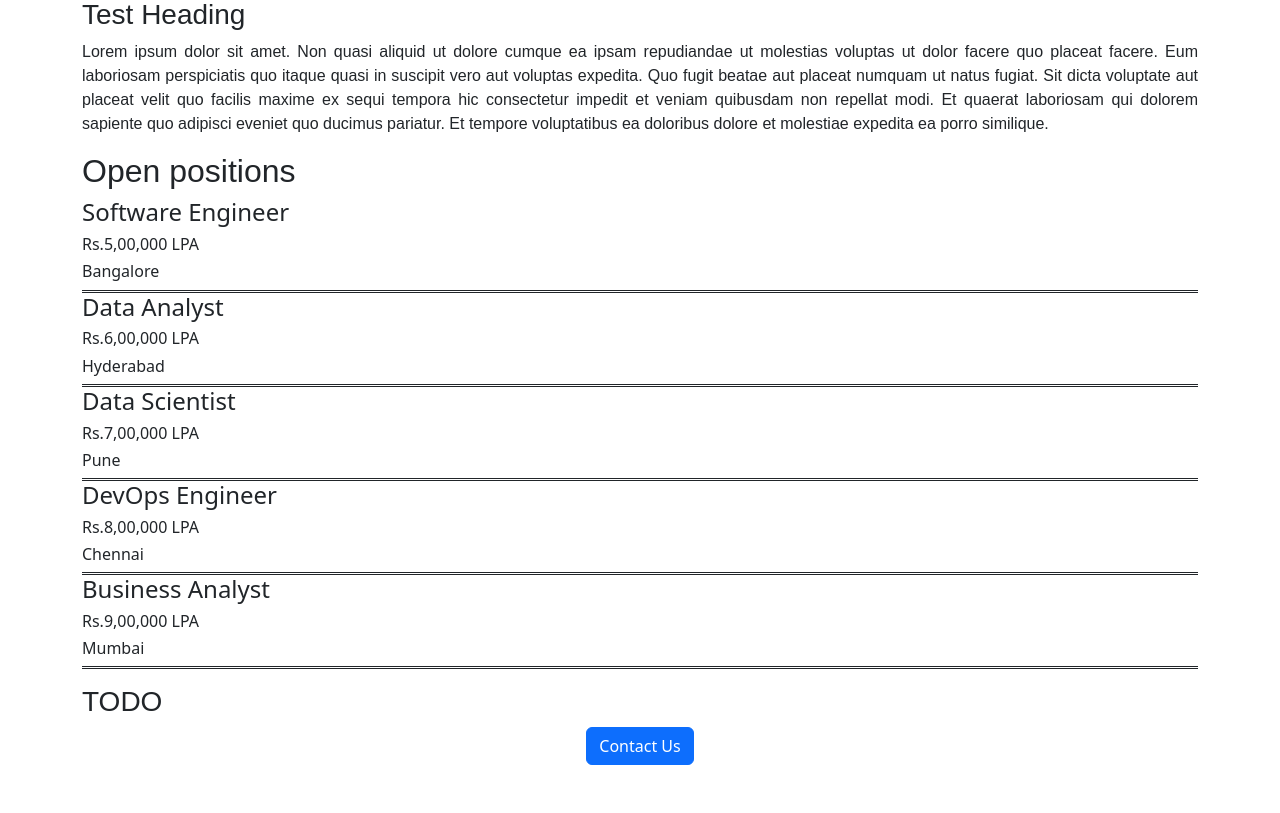
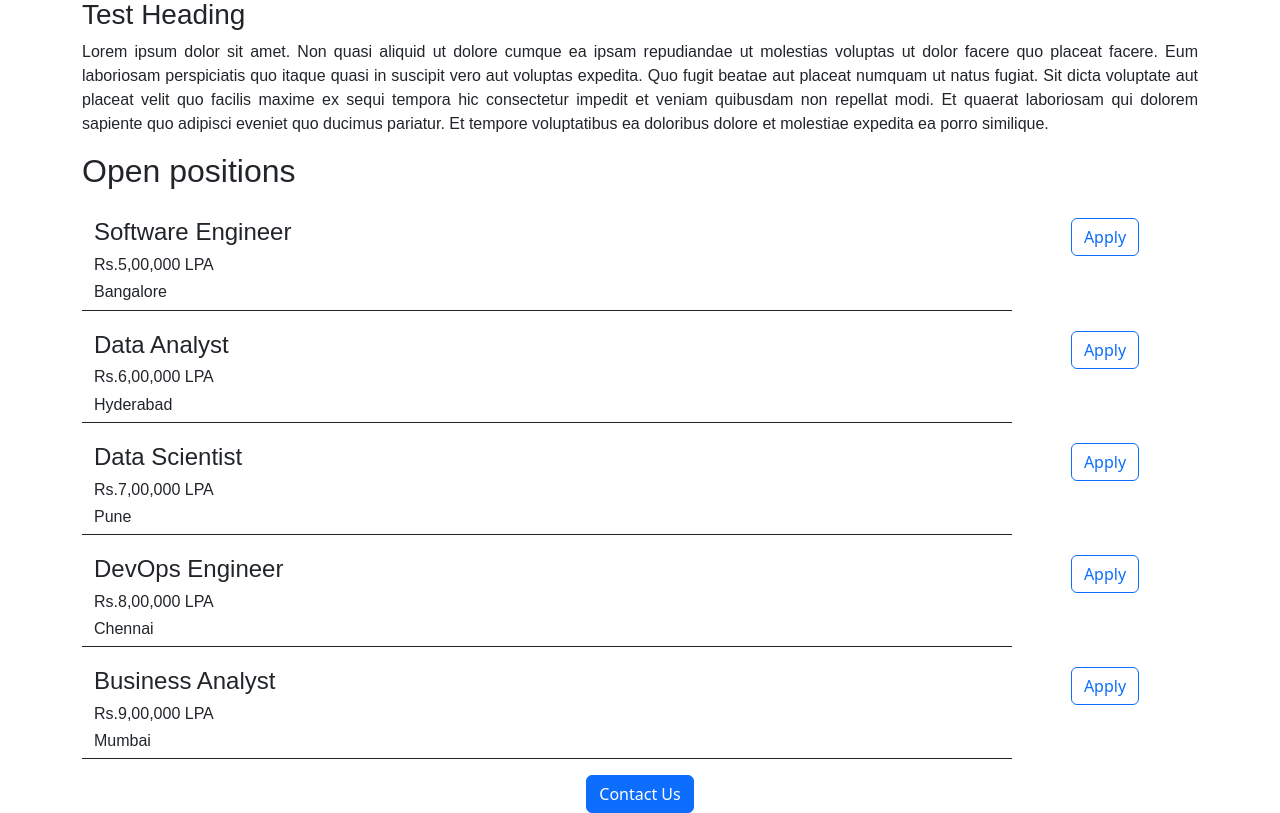
Before and after one commit to neerajbinu/sample_flask_project, a Flask app: page / in a window 1280 px wide. Shown: the part 528-1341 px from the top of the page. Before the commit the page ends 1293 px from the top, so only its background shows below. Run offline with Flask 3, Linux system fonts and the light colour scheme.

Commit message:
Completed the home page of the website. Added all the job descriptions and the apply button.

```diff
--- a/templates/home.html
+++ b/templates/home.html
@@ -63,7 +63,7 @@
             {% endfor %}
          </div>
          <div class="mt-3">
-         <h3> TODO</h3>
+         <!-- <h3> TODO</h3> -->
          </div>
         <div class="text-center">
          <!-- <div class="position-realtive"> -->
--- a/templates/jobs.html
+++ b/templates/jobs.html
@@ -1,16 +1,30 @@
 <style>
+    .font{
+        font-family: Arial, Helvetica, sans-serif;
+        text-align: justify;
+    }
     #a{
-  border-bottom: double;
+  border-bottom: 0.1px double;
+
     }
-
+    #space{
+        padding-top: 20px;
+    }
 </style>
-<div>
-    <!-- <h4> {{jb[id]}}</h4> -->
-    <!-- <h4> ID</h4>     -->
+<div class="container">
+    <div class="row" id="space" >
+            <div class="col-10" id="a">
+                <div class="font">
                     <h4>{{jb["title"]}}</h4>
                     <h6>{{jb["Salary"]}}</h6>
-    <div id="a">
+                    <div>
                     <h6>{{jb["Location"]}}</h6>
                     </div>
-
                 </div>
+             </div>
+            <div class ="col-2" style="text-align: center;"  >
+             <button type="button" class="btn btn-outline-primary">Apply</button>
+            </div>
+            <!-- <div id="a"> </div> -->
+            </div>
+        </div>
```
Also changed, not shown: static/styles.css (added, +42 -0 lines). Lines whose indentation alone changed are shown as unchanged.
